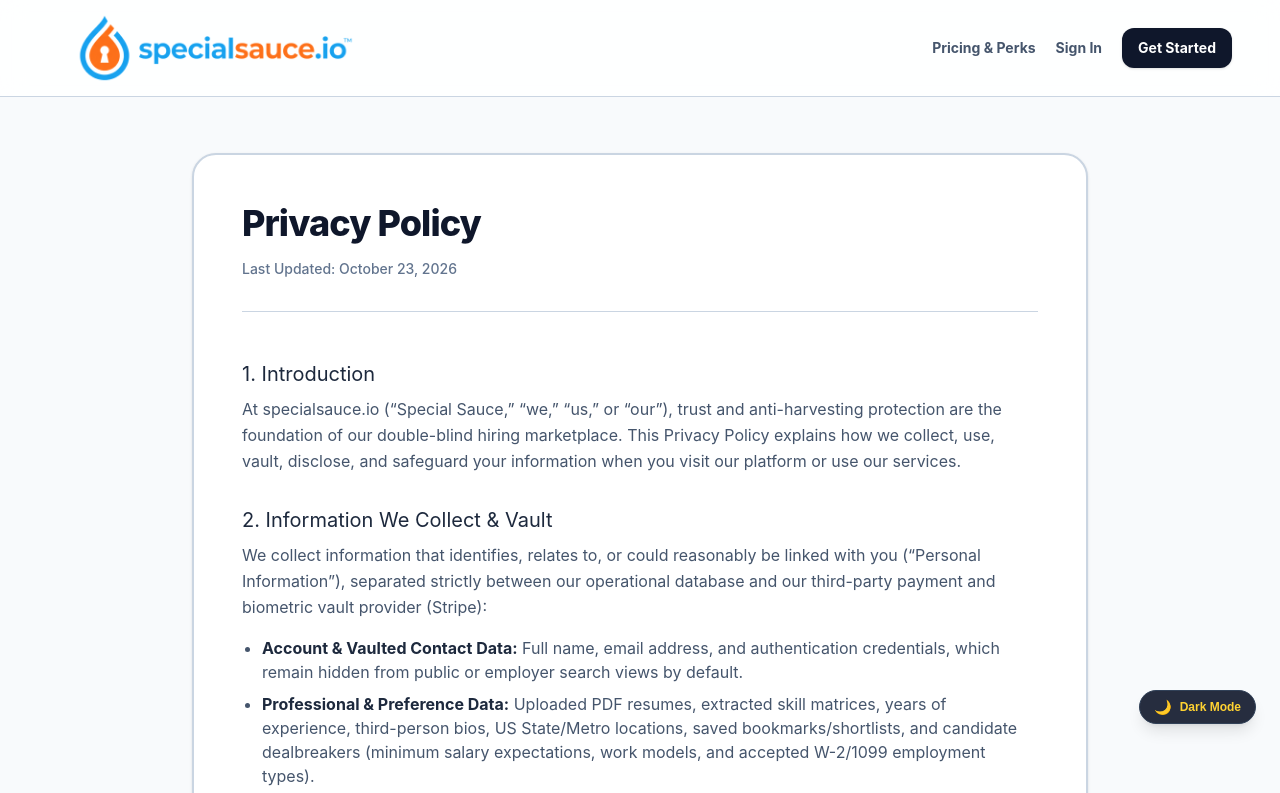
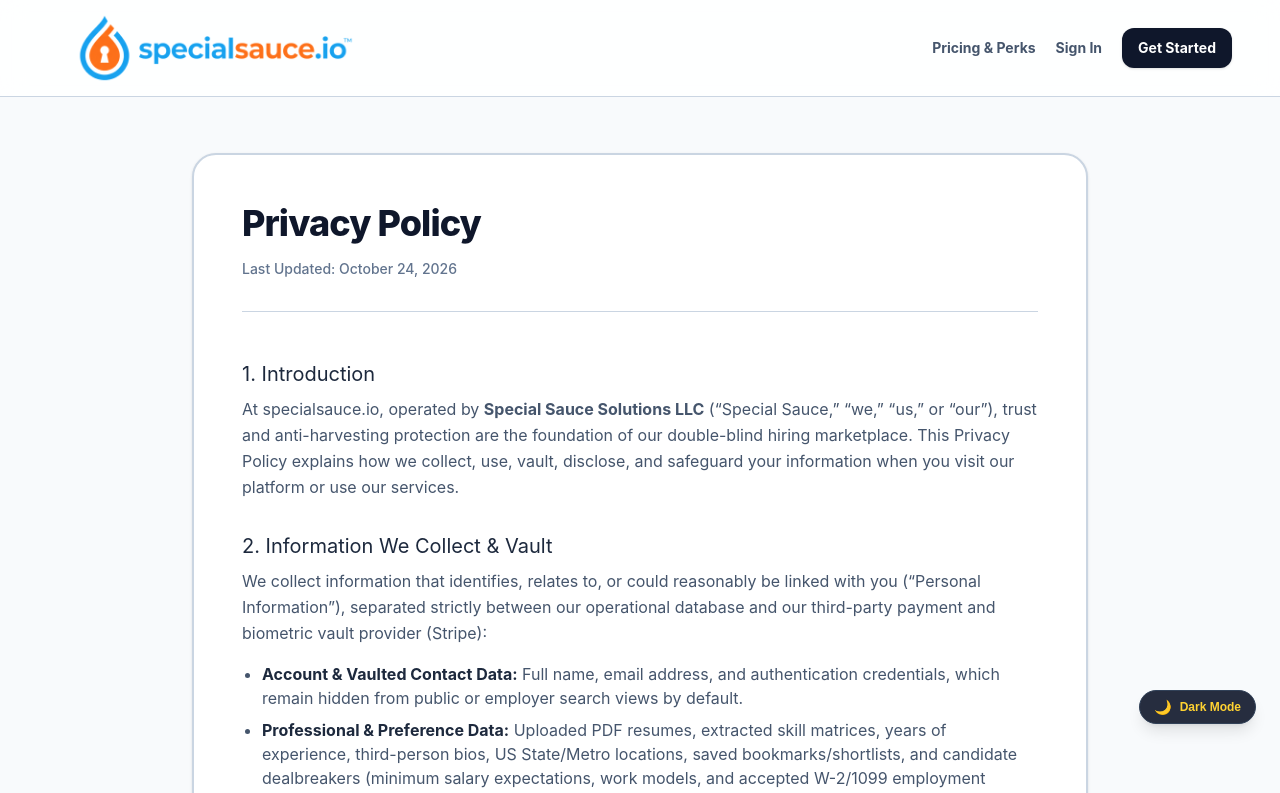
Before and after one commit to SpecialSauceIO/secure-job-board, a Next.js app: page /privacy in a window 1280 px wide. Shown: the top 793 px of the page. Built offline with nearby package versions, Linux system fonts and the light colour scheme; no server answers.

Commit message:
Set legal entity to Special Sauce Solutions LLC and add Austin TX corporate address

```diff
--- a/src/app/privacy/page.tsx
+++ b/src/app/privacy/page.tsx
@@ -32,7 +32,7 @@ export default function PrivacyPolicyPage() {
           <section>
             <h2 className="text-xl">1. Introduction</h2>
             <p className="text-slate-600 leading-relaxed mt-2">
-              At specialsauce.io (&ldquo;Special Sauce,&rdquo; &ldquo;we,&rdquo; &ldquo;us,&rdquo; or &ldquo;our&rdquo;), trust and anti-harvesting protection are the foundation of our double-blind hiring marketplace. This Privacy Policy explains how we collect, use, vault, disclose, and safeguard your information when you visit our platform or use our services.
+              At specialsauce.io, operated by <strong>{LEGAL_CONFIG.legalEntityName}</strong> (&ldquo;Special Sauce,&rdquo; &ldquo;we,&rdquo; &ldquo;us,&rdquo; or &ldquo;our&rdquo;), trust and anti-harvesting protection are the foundation of our double-blind hiring marketplace. This Privacy Policy explains how we collect, use, vault, disclose, and safeguard your information when you visit our platform or use our services.
             </p>
           </section>
 
@@ -152,6 +152,12 @@ export default function PrivacyPolicyPage() {
               </a>
               .
             </p>
+            <div className="mt-4 p-4 rounded-xl bg-slate-50 border border-slate-300 text-xs text-slate-600 space-y-1">
+              <p className="font-bold text-slate-900">{LEGAL_CONFIG.legalEntityName}</p>
+              <p>Attn: Privacy &amp; Data Protection Officer</p>
+              <p>{LEGAL_CONFIG.legalEntityAddress}</p>
+              <p>Email: {LEGAL_CONFIG.privacyEmail} • {LEGAL_CONFIG.supportEmail}</p>
+            </div>
           </section>
         </div>
       </div>
--- a/src/app/terms/page.tsx
+++ b/src/app/terms/page.tsx
@@ -32,7 +32,7 @@ export default function TermsOfServicePage() {
           <section>
             <h2 className="text-xl">1. Acceptance of Terms</h2>
             <p className="text-slate-600 leading-relaxed mt-2">
-              By accessing or using the specialsauce.io website, platform, and related services (collectively, the &ldquo;Platform&rdquo;), you agree to be bound by these Terms of Service (&ldquo;Terms&rdquo;). If you do not agree to these Terms, you may not access or use the Platform. These Terms apply to all visitors, Candidates, Employers, Hiring Managers, and Delegated W-2 BPO/RPO Partners who access the Platform.
+              By accessing or using the specialsauce.io website, platform, and related services (collectively, the &ldquo;Platform&rdquo;), operated by <strong>{LEGAL_CONFIG.legalEntityName}</strong> (&ldquo;Special Sauce,&rdquo; &ldquo;we,&rdquo; &ldquo;us,&rdquo; or &ldquo;our&rdquo;), you agree to be bound by these Terms of Service (&ldquo;Terms&rdquo;). If you do not agree to these Terms, you may not access or use the Platform. These Terms apply to all visitors, Candidates, Employers, Hiring Managers, and Delegated W-2 BPO/RPO Partners who access the Platform.
             </p>
           </section>
 
@@ -52,7 +52,7 @@ export default function TermsOfServicePage() {
             </p>
             <ul className="list-disc pl-5 mt-3 space-y-2 text-slate-600">
               <li>
-                <strong className="text-slate-800">Candidates:</strong> Must complete biometric and government ID verification via Stripe Identity before submitting outbound blind applications. Creating duplicate accounts to reset trial application quotas or submitting falsified credentials is grounds for immediate termination.
+                <strong className="text-slate-800">Candidates:</strong> Must activate a Candidate membership plan (Explorer $3/mo, Professional $9/mo, or Prestige $15/mo) and complete 1-time biometric and government ID verification via Stripe Identity before appearing in Employer Talent Search, accepting inbound employer pitches, or submitting outbound blind applications. Creating duplicate accounts or submitting falsified credentials is grounds for immediate termination.
               </li>
               <li>
                 <strong className="text-slate-800">Employers &amp; Delegated Partners:</strong> Must verify a dedicated corporate domain (via matching corporate email or DNS TXT record) before posting active roles or searching the passive talent pool. W-2 Consultancies and authorized BPO delivery partners are supported; however, unauthorized third-party contingency headhunters may not post duplicate or unverified client listings.
@@ -159,7 +159,7 @@ export default function TermsOfServicePage() {
           <section>
             <h2 className="text-xl">9. Limitation of Liability</h2>
             <p className="text-slate-600 leading-relaxed mt-2">
-              To the maximum extent permitted by applicable law, Special Sauce and its officers, affiliates, and licensors shall not be liable for any indirect, incidental, special, consequential, or punitive damages, including loss of profits, data, goodwill, or hiring delays, arising out of or related to your use of or inability to use the Platform.
+              To the maximum extent permitted by applicable law, {LEGAL_CONFIG.legalEntityName}, its parent holding company, officers, affiliates, and licensors shall not be liable for any indirect, incidental, special, consequential, or punitive damages, including loss of profits, data, goodwill, or hiring delays, arising out of or related to your use of or inability to use the Platform.
             </p>
           </section>
 
@@ -198,6 +198,11 @@ export default function TermsOfServicePage() {
               </a>
               .
             </p>
+            <div className="mt-4 p-4 rounded-xl bg-slate-50 border border-slate-300 text-xs text-slate-600 space-y-1">
+              <p className="font-bold text-slate-900">{LEGAL_CONFIG.legalEntityName}</p>
+              <p>{LEGAL_CONFIG.legalEntityAddress}</p>
+              <p>Email: {LEGAL_CONFIG.legalEmail} • {LEGAL_CONFIG.supportEmail}</p>
+            </div>
           </section>
         </div>
       </div>
--- a/src/components/PublicFooter.tsx
+++ b/src/components/PublicFooter.tsx
@@ -53,9 +53,14 @@ export function PublicFooter() {
           </a>
         </div>
 
-        <p className="text-sm text-slate-500 text-center md:text-right">
-          © {new Date().getFullYear()} {LEGAL_CONFIG.legalEntityName}. All rights reserved.
-        </p>
+        <div className="text-center md:text-right space-y-0.5">
+          <p className="text-sm font-semibold text-slate-600">
+            © {new Date().getFullYear()} {LEGAL_CONFIG.legalEntityName}. All rights reserved.
+          </p>
+          <p className="text-[11px] text-slate-400">
+            {LEGAL_CONFIG.legalEntityAddress}
+          </p>
+        </div>
       </div>
     </footer>
   )
--- a/src/constants/legal.ts
+++ b/src/constants/legal.ts
@@ -1,21 +1,19 @@
 /**
  * Centralized Corporate & Legal Entity Configuration for specialsauce.io
  *
- * When your Texas Operating LLC filing and Registered Agent address are finalized,
- * update the defaults below (or set NEXT_PUBLIC_LEGAL_ENTITY_NAME /
- * NEXT_PUBLIC_LEGAL_ENTITY_ADDRESS in Vercel) and every legal page updates automatically.
+ * Operated by Special Sauce Solutions LLC (Texas Operating LLC).
  */
 
 export const LEGAL_CONFIG = {
   brandName: 'Special Sauce',
   domain: 'specialsauce.io',
   legalEntityName:
-    process.env.NEXT_PUBLIC_LEGAL_ENTITY_NAME || 'Special Sauce (specialsauce.io)',
+    process.env.NEXT_PUBLIC_LEGAL_ENTITY_NAME || 'Special Sauce Solutions LLC',
   legalEntityAddress:
     process.env.NEXT_PUBLIC_LEGAL_ENTITY_ADDRESS ||
-    ' State of Texas, United States (Corporate Address on file; requestable via legal@specialsauce.io)',
+    '5900 Balcones Dr #34619, Austin, TX 78731 US',
   governingState: 'State of Texas',
-  lastUpdated: 'October 23, 2026',
+  lastUpdated: 'October 24, 2026',
   legalEmail: 'legal@specialsauce.io',
   privacyEmail: 'privacy@specialsauce.io',
   supportEmail: 'info@specialsauce.io',
```
